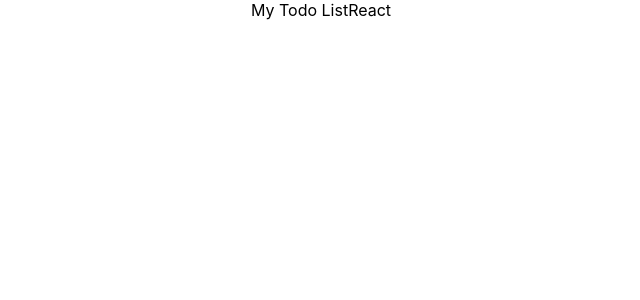
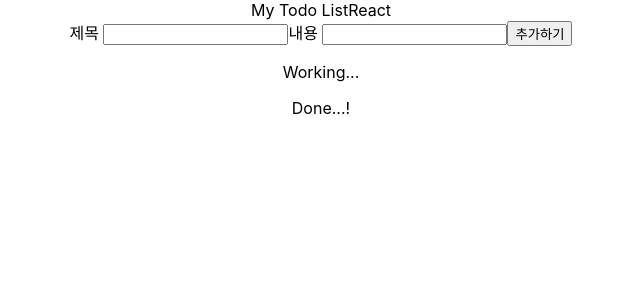
Before and after one commit to jaeseong-kang/react_assignment_lv1, a React (Create React App) app: page / in a window 1280 px wide. Shown: the top 300 px of the page, without its empty margins (279-919 px from the left). Built offline with nearby package versions, Linux system fonts and the light colour scheme.

Commit message:
second commit

```diff
--- a/src/App.jsx
+++ b/src/App.jsx
@@ -1,11 +1,41 @@
-import './App.css';
+import { useState } from "react";
+import TitleInputBox from "./components/TitleInputBox";
+import ContentInputBox from "./components/ContentInputBox";
+import "./App.css";
+import RegisterButton from "./components/RegisterButton";
+import ListBox from "./components/ListBox";
 
 function App() {
+  const [todo, setTodo] = useState({
+    id: 0,
+    title: "",
+    content: "",
+    isDone: false,
+  });
+  const [list, setList] = useState([]);
+
   return (
     <div className="App">
-      <div className='headline'>
+      <div className="headline">
         <span>My Todo List</span>
         <span>React</span>
+      </div>
+      <div className="inputBlock">
+        <span className="titleInput">
+          제목 <TitleInputBox todo={todo} setTodo={setTodo} />
+        </span>
+        <span className="contentInput">
+          내용 <ContentInputBox todo={todo} setTodo={setTodo} />
+        </span>
+        <RegisterButton list={list} setList={setList} todo={todo} />
+      </div>
+      <div className="workingList">
+        <p>Working...</p>
+        <ListBox list={list} condition={false} />
+      </div>
+      <div className="doneList">
+        <p>Done...!</p>
+        <ListBox list={list} condition={true} />
       </div>
     </div>
   );
--- /dev/null
+++ b/src/components/ContentInputBox.jsx
@@ -0,0 +1,11 @@
+const ContentInputBox = ({todo,setTodo}) => {
+    const onChangeHandler = () => {
+        let inputText = document.getElementById("contentInputBox").value;
+        let newTodo = {...todo};
+        newTodo["content"] = inputText;
+        setTodo(newTodo);
+      };
+      return <input id="contentInputBox" onChange={onChangeHandler} />;
+    };
+
+export default ContentInputBox;
--- /dev/null
+++ b/src/components/ListBox.jsx
@@ -0,0 +1,20 @@
+const ListBox = ({ list, condition }) => {
+  let workingList = list.filter((obj) => obj.isDone === condition);
+
+  return (
+    <div>
+      {workingList.map((obj) => {
+        return (
+          <div>
+            <h2>{obj.title}</h2>
+            <p>{obj.content}</p>
+            <button>삭제</button>
+            <button>완료</button>
+          </div>
+        );
+      })}
+    </div>
+  );
+};
+
+export default ListBox;
--- /dev/null
+++ b/src/components/MyButton.jsx
@@ -0,0 +1,5 @@
+const MyButton = ({ onClick, color }) => {
+  return <button style={{ background: color }} onClick={onClick}></button>;
+};
+
+export default MyButton;
--- /dev/null
+++ b/src/components/RegisterButton.jsx
@@ -0,0 +1,9 @@
+const RegisterButton = ({ list, setList, todo }) => {
+  const registerButtonhandler = () => {
+    setList([...list, todo]);
+    todo.id +=1;
+  };
+  return <button onClick={registerButtonhandler}>추가하기</button>;
+};
+
+export default RegisterButton;
--- /dev/null
+++ b/src/components/TitleInputBox.jsx
@@ -0,0 +1,11 @@
+const TitleInputBox = ({todo,setTodo}) => {
+  const onChangeHandler = () => {
+    let inputText = document.getElementById("titleInputBox").value;
+    let newTodo = {...todo};
+    newTodo["title"] = inputText;
+    setTodo(newTodo);
+  };
+  return <input id="titleInputBox" onChange={onChangeHandler} />;
+};
+
+export default TitleInputBox;
```
